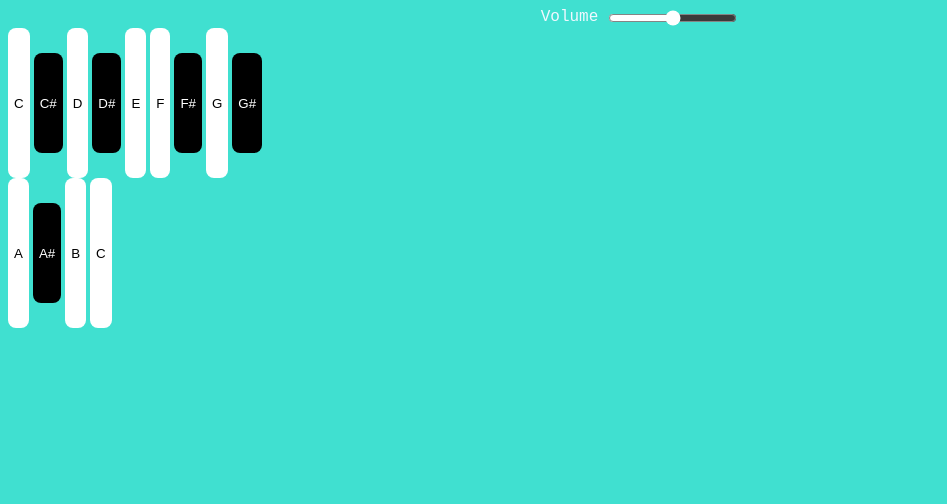
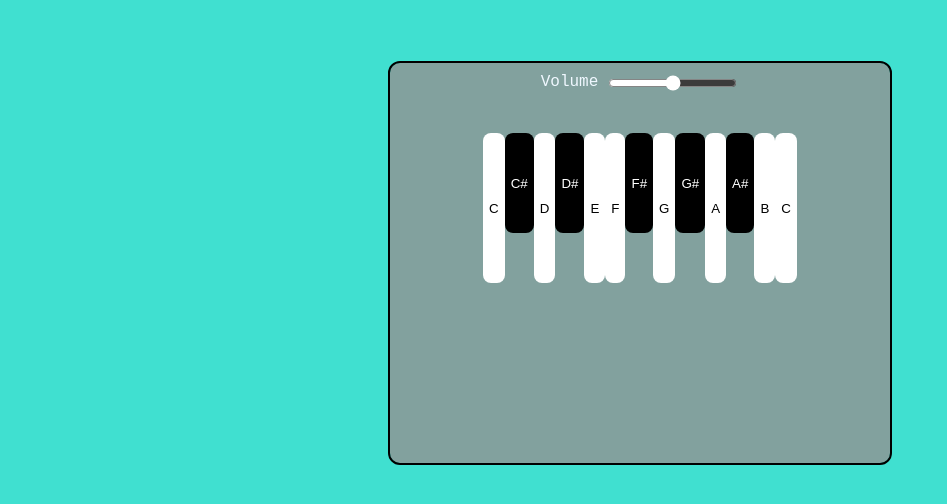
Before and after one commit to iTreamer/inkey, a plain HTML site: page index.html in a window 1280 px wide. Shown: the whole page, without its empty margins (0-947 px from the left). Drawn offline with Linux system fonts and the light colour scheme.

Commit message:
style changes

```diff
--- a/index.html
+++ b/index.html
@@ -9,10 +9,11 @@
 
   </head>
   <body>
+    <div id="wrapper">
             <div class ="volume-slider">
         <span>Volume</span> <input type="range" min="0" max="1" step="any">
       </div>
-    <div class ="piano">
+      <div class ="key">
           <button class ="white" id="c4">C</button>
           <button class ="black" id ="c#4">C#</button>
           <button class ="white" id ="d4">D</button>
@@ -21,12 +22,13 @@
           <button class ="white" id ="f4">F</button>
           <button class ="black" id ="f#4">F#</button>
           <button class ="white" id ="g4">G</button>
-        <button class ="black" id ="g#4">G#</div>
+          <button class ="black" id ="g#4">G#</button>
           <button class ="white" id ="a4">A</button>
           <button class ="black" id ="a#4">A#</button>
           <button class ="white" id ="b4">B</button>
           <button class ="white" id ="c5">C</button>
       </div>
+    </div>
 
   </body>
 </html>
--- a/style.css
+++ b/style.css
@@ -3,6 +3,17 @@ body
     background: turquoise;
 }
 
+#wrapper
+{
+    margin: 0 auto;
+    justify-self: center;
+    background: rgb(130, 161, 158);
+    border-radius: 10px;
+    margin: 5%;
+    height: 400px;
+    width: 500px;
+    outline: solid 2px black;
+}
 
 button
 {
@@ -20,17 +31,27 @@ button
 
 }
 
+.key
+{
+    display: flex;
+    justify-content: center;
+    margin-top: 40px;
+}
+
 .white
 {
     height: 150px;
     background-color: white;
     color: black;
+
 }
+
 
 .volume-slider
 {
     display: flex;
     justify-content: center;
+    padding-top: 10px;
     color: aliceblue;
     font-family: 'Courier New', Courier, monospace;
 
```
Lines whose indentation alone changed are shown as unchanged.
